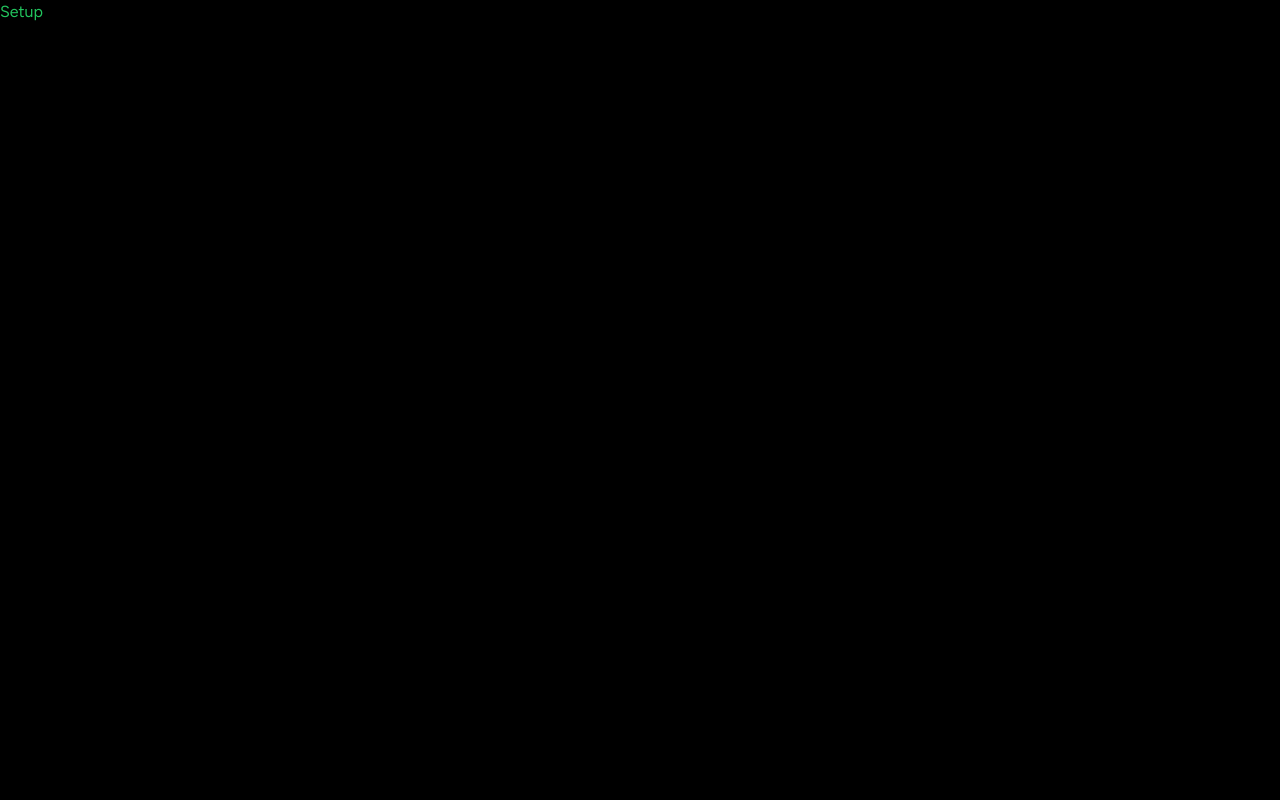
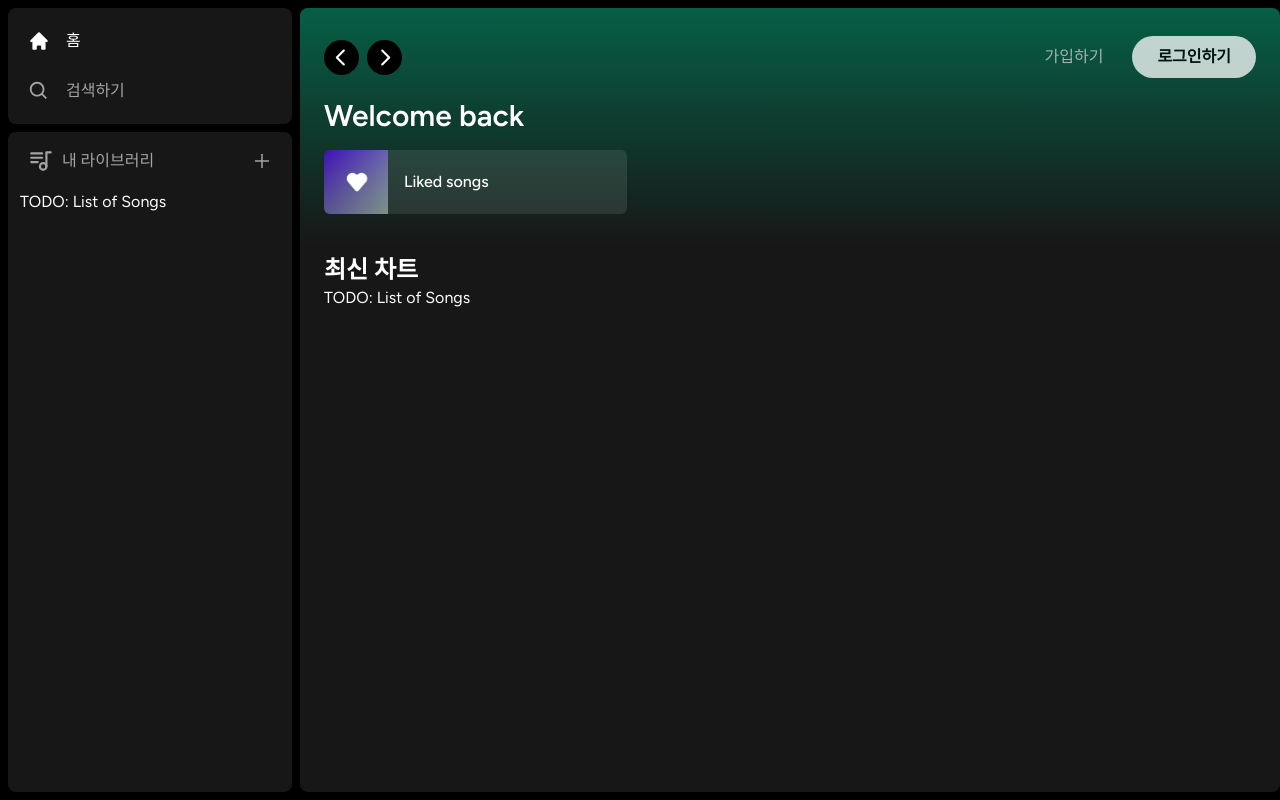
Before and after one commit to NINE-J/spotify-clone, a Next.js app: page / in a window 1280 px wide. Built offline with nearby package versions, Linux system fonts and the light colour scheme.

Commit message:
[A] Setup Layout

```diff
--- a/app/(site)/page.tsx
+++ b/app/(site)/page.tsx
@@ -1,9 +1,37 @@
-import Image from 'next/image'
+import Header from "@/components/Header";
+import ListItem from "@/components/ListItem";
 
 export default function Home() {
   return (
-    <div className='text-green-500'>
-      Setup
+    <div className='bg-neutral-900 rounded-lg h-full w-full overflow-hidden overflow-y-auto'>
+      <Header>
+        <div className="mb-2">
+          <h1
+            className="text-white text-3xl font-semibold"
+          >
+            Welcome back
+          </h1>
+          <div
+            className="grid grid-cols-1 sm:grid-cols-2 xl:grid-cols-3 2xl:grid-cols-4 gap-3 mt-4"
+          >
+            <ListItem
+              image="/images/liked.png"
+              name="Liked songs"
+              href="liked"
+            />
+          </div>
+        </div>
+      </Header>
+      <div className="mt-2 mb-7 px-6">
+        <div className="flex justify-between items-center">
+          <h1 className="text-white text-2xl font-semibold">
+            최신 차트
+          </h1>
+        </div>
+        <div>
+          TODO: List of Songs
+        </div>
+      </div>
     </div>
   )
 }
--- a/app/layout.tsx
+++ b/app/layout.tsx
@@ -1,6 +1,8 @@
 import './globals.css'
 import type { Metadata } from 'next'
 import { Figtree } from 'next/font/google'
+
+import Sidebar from '@/components/Sidebar'
 
 const font = Figtree({ subsets: ['latin'] })
 
@@ -16,7 +18,11 @@
 }) {
   return (
     <html lang="en">
-      <body className={font.className}>{children}</body>
+      <body className={font.className}>
+        <Sidebar>
+          {children}
+        </Sidebar>
+      </body>
     </html>
   )
 }
--- /dev/null
+++ b/components/Box.tsx
@@ -0,0 +1,28 @@
+import { twMerge } from "tailwind-merge";
+
+interface BoxProps {
+  children: React.ReactNode;
+  className?: string;
+}
+
+const Box: React.FC<BoxProps> = ({
+  children,
+  className
+}) => {
+  return (
+    <div
+      className={twMerge(`
+        bg-neutral-900
+        rounded-lg
+        h-fit
+        w-full
+      `,
+        className
+      )}
+    >
+      {children}
+    </div>
+  );
+}
+
+export default Box;
--- /dev/null
+++ b/components/Button.tsx
@@ -0,0 +1,34 @@
+import { forwardRef } from "react";
+import { twMerge } from "tailwind-merge";
+
+interface ButtonProps
+  extends React.ButtonHTMLAttributes<HTMLButtonElement> {}
+
+const Button = forwardRef<HTMLButtonElement, ButtonProps>(({
+  className,
+  children,
+  disabled,
+  type = "button",
+  ...props
+}, ref) => {
+  return (
+    <button
+      type={type}
+      className={
+        twMerge(
+          `w-full rounded-full bg-green-500 border border-transparent px-3 py-3 disabled:cursor-not-allowed disabled:opacity-50 text-black font-bold hover: opacity-75 transition`,
+          className
+        )
+      }
+      disabled={disabled}
+      ref={ref}
+      {...props}
+    >
+      {children}
+    </button>
+  )
+})
+
+Button.displayName = "Button";
+
+export default Button;
--- /dev/null
+++ b/components/Header.tsx
@@ -0,0 +1,97 @@
+"use client";
+
+import { useRouter } from "next/navigation";
+import { twMerge } from "tailwind-merge";
+
+import { RxCaretLeft, RxCaretRight } from "react-icons/rx";
+import { HiHome } from "react-icons/hi";
+import { BiSearch } from "react-icons/bi";
+
+import Button from "./Button";
+
+interface HeaderProps {
+  children: React.ReactNode;
+  className?: string;
+}
+
+const Header: React.FC<HeaderProps> = ({
+  children,
+  className
+}) => {
+  const router = useRouter();
+
+  const handleLogout = () => {
+    // TODO: Handle logout
+  }
+
+  return (
+    <div
+      className={
+        twMerge(
+          `h-fit bg-gradient-to-b from-emerald-800 p-6`,
+          className
+        )
+      }
+    >
+      <div className="w-full mb-4 flex items-center justify-between">
+        <div className="hidden md:flex gap-x-2 items-center">
+          <button
+            onClick={()=>router.back()}
+            className="rounded-full bg-black flex items-center justify-center hover:opacity-75 transition"
+          >
+            <RxCaretLeft className="text-white" size={35} />
+          </button>
+          <button
+            onClick={()=>router.forward()}
+            className="rounded-full bg-black flex items-center justify-center hover:opacity-75 transition"
+          >
+            <RxCaretRight className="text-white" size={35} />
+          </button>
+        </div>
+        <div className="flex md:hidden gap-x-2 items-center">
+          <button
+            className="rounded-full p-2 bg-white flex items-center justify-center hover:opacity-75 transition"
+          >
+            <HiHome
+              className="text-black"
+              size={20}
+            />
+          </button>
+          <button
+            className="rounded-full p-2 bg-white flex items-center justify-center hover:opacity-75 transition"
+          >
+            <BiSearch
+              className="text-black"
+              size={20}
+            />
+          </button>
+        </div>
+        <div
+          className="flex justify-between items-center gap-x-4"
+        >
+          <>
+            <div>
+              <Button
+                onClick={()=>{}}
+                className="bg-transparent text-neutral-300 font-medium"
+              >
+                가입하기
+              </Button>
+            </div>
+            <div>
+              <Button
+                onClick={()=>{}}
+                className="bg-white px-6 py-2"
+              >
+                로그인하기
+              </Button>
+            </div>
+          </>
+        </div>
+      </div>
+      {children}
+    </div>
+  );
+}
+
+export default Header;
--- /dev/null
+++ b/components/Library.tsx
@@ -0,0 +1,53 @@
+"use client";
+
+import { AiOutlinePlus } from "react-icons/ai";
+import { TbPlaylist } from "react-icons/tb";
+
+const Library = () => {
+  const onClick = ()=>{
+    // TODO: Handle upload
+  }
+
+  return (
+    <div className="flex flex-col">
+      <div
+        className="
+          flex
+          items-center
+          justify-between
+          px-5
+          pt-4
+        "
+      >
+        <div
+          className="
+            inline-flex
+            items-center
+            gap-x-2
+          "
+        >
+          <TbPlaylist className="text-neutral-400" size={26} />
+          <p
+            className="
+              text-neutral-400
+              font-medium
+              text-md
+            "
+          >
+            내 라이브러리
+          </p>
+        </div>
+        <AiOutlinePlus
+          onClick={onClick}
+          size={20}
+          className="text-neutral-400 cursor-pointer hover:text-white transition"
+        />
+      </div>
+      <div className="flex flex-col gap-y-2 mt-4 px-3">
+        TODO: List of Songs
+      </div>
+    </div>
+  );
+}
+
+export default Library;
--- /dev/null
+++ b/components/ListItem.tsx
@@ -0,0 +1,50 @@
+"use client";
+
+import Image from "next/image";
+import { useRouter } from "next/navigation";
+import { FaPlay } from "react-icons/fa";
+
+interface ListItemProps {
+  image: string;
+  name: string;
+  href: string;
+}
+
+const ListItem: React.FC<ListItemProps> = ({
+  image,
+  name,
+  href
+}) => {
+  const router = useRouter();
+
+  const onClick = () => {
+    // Add authentication before push
+    router.push(href);
+  }
+
+  return (
+    <button
+      onClick={onClick}
+      className="relative group flex items-center rounded-md overflow-hidden gap-x-4 bg-neutral-100/10 hover:bg-neutral-100/20 transition pr-4"
+    >
+      <div className="relative min-h-[64px] min-w-[64px]">
+        <Image
+          className="object-cover"
+          fill
+          src={image}
+          alt="Image"
+        />
+      </div>
+      <p className="font-medium truncate py-5">
+        {name}
+      </p>
+      <div
+        className="absolute transition opacity-0 rounded-full flex items-center justify-center bg-green-500 p-4 drop-shadow-md right-5 group-hover:opacity-100 hover:scale-110"
+      >
+        <FaPlay className="text-black" />
+      </div>
+    </button>
+  );
+}
+
+export default ListItem;
--- /dev/null
+++ b/components/Sidebar.tsx
@@ -0,0 +1,64 @@
+"use client";
+
+import { useMemo } from "react";
+import { usePathname } from "next/navigation";
+import { HiHome } from "react-icons/hi";
+import { BiSearch } from "react-icons/bi";
+
+import Box from "./Box";
+import SidebarItem from "./SidebarItem";
+import Library from "./Library";
+
+interface SidebarProps {
+  children: React.ReactNode;
+}
+
+const Sidebar: React.FC<SidebarProps> = ({
+  children
+}) => {
+  const pathname = usePathname();
+
+  const routes = useMemo(()=>[
+    {
+      icon: HiHome,
+      label: '홈',
+      active: pathname !== '/search',
+      href: '/',
+    },
+    {
+      icon: BiSearch,
+      label: '검색하기',
+      active: pathname === '/search',
+      href: '/search',
+    }
+  ], [pathname]);
+
+  return (
+    <div className="flex h-full">
+      <div
+        className="hidden md:flex flex-col gap-y-2 bg-black h-full w-[300px] p-2"
+      >
+        <Box>
+          <div
+            className="flex flex-col gap-y-4 px-5 py-4"
+          >
+            {routes.map((item)=>(
+              <SidebarItem
+                key={item.label}
+                {...item}
+              />
+            ))}
+          </div>
+        </Box>
+        <Box className="overflow-y-auto h-full">
+          <Library />
+        </Box>
+      </div>
+      <main className="h-full flex-1 overflow-y-auto py-2">
+        {children}
+      </main>
+    </div>
+  );
+}
+
+export default Sidebar;
--- /dev/null
+++ b/components/SidebarItem.tsx
@@ -0,0 +1,45 @@
+import Link from "next/link";
+import { IconType } from "react-icons";
+import { twMerge } from "tailwind-merge";
+
+interface SidebarItemProps {
+  icon: IconType;
+  label: string;
+  active?: boolean;
+  href: string;
+}
+
+const SidebarItem: React.FC<SidebarItemProps> = ({
+  icon: Icon,
+  label,
+  active,
+  href
+}) => {
+  return (
+    <Link
+      href={href}
+      className={twMerge(`
+        flex
+        flex-row
+        h-auto
+        items-center
+        w-full
+        gap-x-4
+        text-md
+        font-medium
+        cursor-pointer
+        hover:text-white
+        transition
+        text-neutral-400
+        py-1
+      `,
+        active && "text-white"
+      )}
+    >
+      <Icon size={26} />
+      <p className="truncate w-full">{ label }</p>
+    </Link>
+  );
+}
+
+export default SidebarItem;
--- a/package.json
+++ b/package.json
@@ -19,6 +19,8 @@
     "postcss": "8.4.40",
     "react": "18.3.1",
     "react-dom": "18.3.1",
+    "react-icons": "^5.2.1",
+    "tailwind-merge": "^2.4.0",
     "tailwindcss": "3.4.7",
     "typescript": "5.5.4"
   }
```
Also changed, not shown: public/images/liked.png (added), 1 other file (tests, documents, lock files or other folders).
